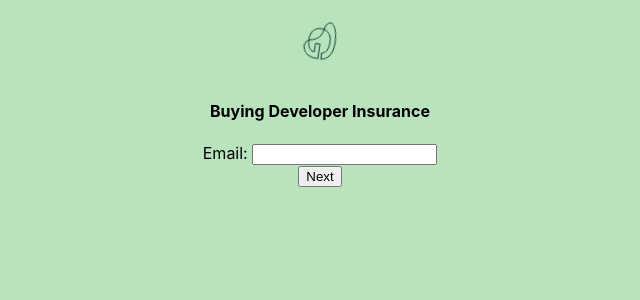
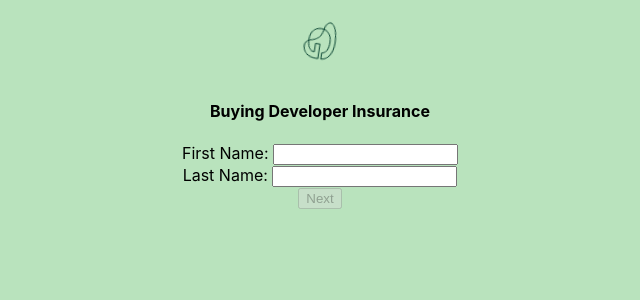
Before and after one commit to babs12316/Developer_Insurance, a React (Create React App) app: page /buy/insurance_dev in a window 1280 px wide. Shown: the top 300 px of the page, without its empty margins (320-960 px from the left). Built offline with nearby package versions, Linux system fonts and the light colour scheme.

Commit message:
Added Name step and displayed in summary

```diff
--- /dev/null
+++ b/src/components/nameStep/NameStep.tsx
@@ -0,0 +1,39 @@
+import React, { useState } from 'react'
+
+interface NameStepProps {
+  cb: (field: string, value:object) => void
+}
+
+const NameStep: React.FC<NameStepProps> = ({cb}) => {
+  const [name, setName] = useState({
+      firstName:'',
+      lastName:''
+  })
+  return (
+    <>
+      <div>
+        First Name:{' '}
+        <input
+          type="string"
+          aria-label="firstName-input"
+          onChange={(e:React.ChangeEvent<HTMLInputElement>)=>{setName({...name,firstName:e.target.value})}}
+          value={name.firstName}
+          required
+        ></input>
+      </div>
+      <div>
+        Last Name:{' '}
+        <input
+         aria-label="lastName-input"
+          type="string"
+          onChange={(e:React.ChangeEvent<HTMLInputElement>)=>{setName({...name,lastName:e.target.value})}}
+          value={name.lastName}
+          required
+        ></input>
+      </div>
+      <button disabled={name.firstName && name.lastName ? false: true} onClick={() => cb('name', name)}>Next</button>
+    </>
+  )
+}
+
+export default NameStep
--- a/src/components/summaryStep/SummaryStep.tsx
+++ b/src/components/summaryStep/SummaryStep.tsx
@@ -5,14 +5,20 @@ interface SummaryStepProps {
   collectedData: {
     email: string
     age: number
+    name: {
+      firstName: string
+      lastName: string
+    }
   }
 }
 
-const SummaryStep: React.FC<SummaryStepProps> = (props) => {
+const SummaryStep: React.FC<SummaryStepProps> = ({ collectedData }) => {
   return (
     <>
-      <div>Email: {props.collectedData.email}</div>
-      <div>Age: {props.collectedData.age}</div>
+      <div>FirstName: {collectedData.name.firstName}</div>
+      <div>LastName: {collectedData.name.lastName}</div>
+      <div>Email: {collectedData.email}</div>
+      <div>Age: {collectedData.age}</div>
       <div>
         <Link to="/purchased=dev_ins">Purchase</Link>
       </div>
--- a/src/views/buyFlow/Buyflow.tsx
+++ b/src/views/buyFlow/Buyflow.tsx
@@ -2,6 +2,7 @@ import React, { useState } from 'react'
 import AgeStep from '../../components/ageStep/AgeStep'
 import EmailStep from '../../components/emailStep/EmailStep'
 import SummaryStep from '../../components/summaryStep/SummaryStep'
+import NameStep from '../../components/nameStep/NameStep'
 
 interface BuyflowProps {
   productId: ProductIds
@@ -17,10 +18,14 @@ const PRODUCT_IDS_TO_NAMES = {
 }
 
 const Buyflow: React.FC<BuyflowProps> = (props) => {
-  const [currentStep, setStep] = useState('email')
+  const [currentStep, setStep] = useState('name')
   const [collectedData, updateData] = useState({
     email: '',
     age: 0,
+    name:{
+      firstName:'',
+      lastName:''
+    }
   })
   const getStepCallback = (nextStep: string) => (field: string, value: any) => {
     updateData({ ...collectedData, [field]: value })
@@ -29,6 +34,8 @@ const Buyflow: React.FC<BuyflowProps> = (props) => {
 
   const gotoCurrentStep=(currentStep:string)=> {
     switch (currentStep) {
+      case 'name':
+        return <NameStep cb={getStepCallback('email')} />
       case 'email':
         return <EmailStep cb={getStepCallback('age')} />
       case 'age':
```
